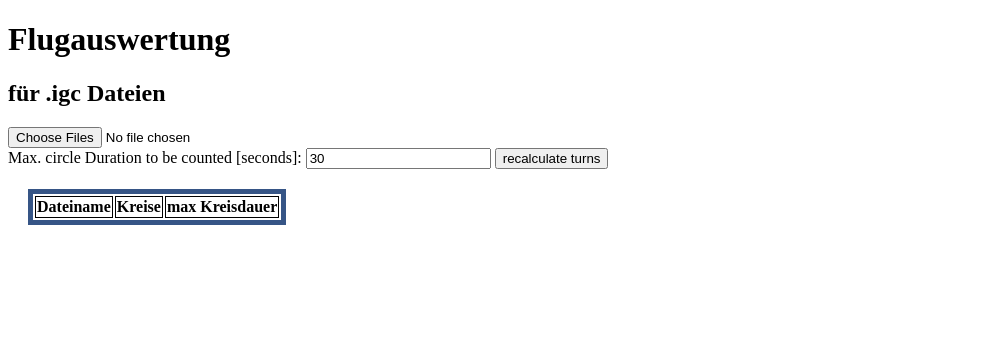
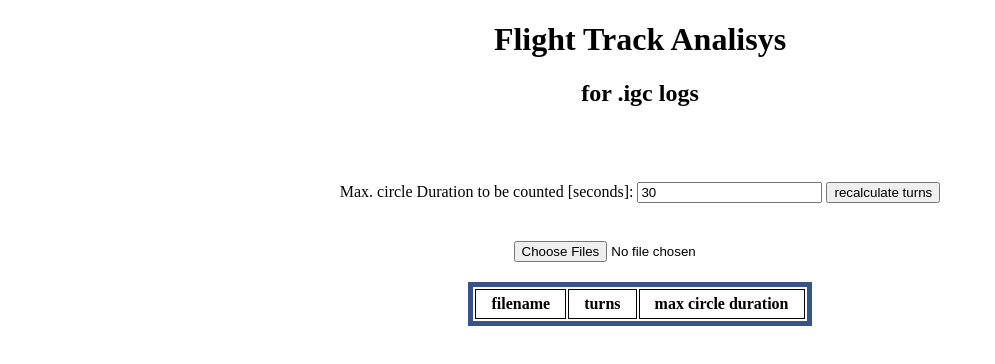
Before and after one commit to KKiim/paraglidingTrackAnalysisJS, a plain HTML site: page index.html in a window 1280 px wide. Shown: the whole page, without its empty margins (0-995 px from the left). Drawn offline with Linux system fonts and the light colour scheme.

Commit message:
html aufgehübscht. centered, padding, english, spacing

```diff
--- a/index.html
+++ b/index.html
@@ -5,38 +5,53 @@
     <script src="countCircles.js" async></script>
     <script src="main.js" async></script>
     <style>
+
+        h1 {text-align: center;}
+        h2 {text-align: center;}
+        p {text-align: center;}
+        div {text-align: center;}
+
         table {
             border: thick solid rgb(54, 85, 134);
-            margin: 20px
+            text-align: center;
+            margin: 20px;
         }
 
         th, td {
              border: 1px solid black;
+             text-align: center;
+             padding-top: 5px;
+             padding-bottom: 5px;
+             padding-left: 15px;
+             padding-right: 15px;
         }
     </style>
 </head>
 
 <body>
 
-<h1>Flugauswertung</h1>
-<h2>für .igc Dateien</h2>
+<h1>Flight Track Analisys</h1>
+<h2 style="margin-bottom:2cm;">
+    for .igc logs
+</h2>
 
+<div style="margin-bottom:1cm;">
+    Max. circle Duration to be counted [seconds]: <input type="number" id="maxCircleDuration" name="maxCircleDuration" value="30" size="50">
+    <button type="button" onclick="submitButton()">recalculate turns</button>
+</div>
 
 <div>
     <input type="file" id="file-selector" multiple>
 </div>
 
-<div>
-    Max. circle Duration to be counted [seconds]: <input type="number" id="maxCircleDuration" name="maxCircleDuration" value="30">
-    <button type="button" onclick="submitButton()">recalculate turns</button>
-</div>
 
-  <table id="myTable">
+
+  <table id="myTable" style="margin-left:auto;margin-right:auto;">
     <thead>
       <tr>
-        <th>Dateiname</th>
-        <th>Kreise</th>
-        <th>max Kreisdauer</th>
+        <th>filename</th>
+        <th>turns</th>
+        <th>max circle duration</th>
       </tr>
     </thead>
     <tbody id="lrTableBody"></tbody>
--- a/main.js
+++ b/main.js
@@ -25,7 +25,7 @@ function readText(file) {
 function visualizeResults(file, lr) {
     let tableInfo = {
         flightLabel : file.name,
-        circleLabel : "Links: " + lr.left + " / " + "Rechts: " + lr.right,
+        circleLabel : "left: " + lr.left + " / " + "right: " + lr.right,
         turnDLabel  : lr.turnDuration + " s"
     }
 
```
